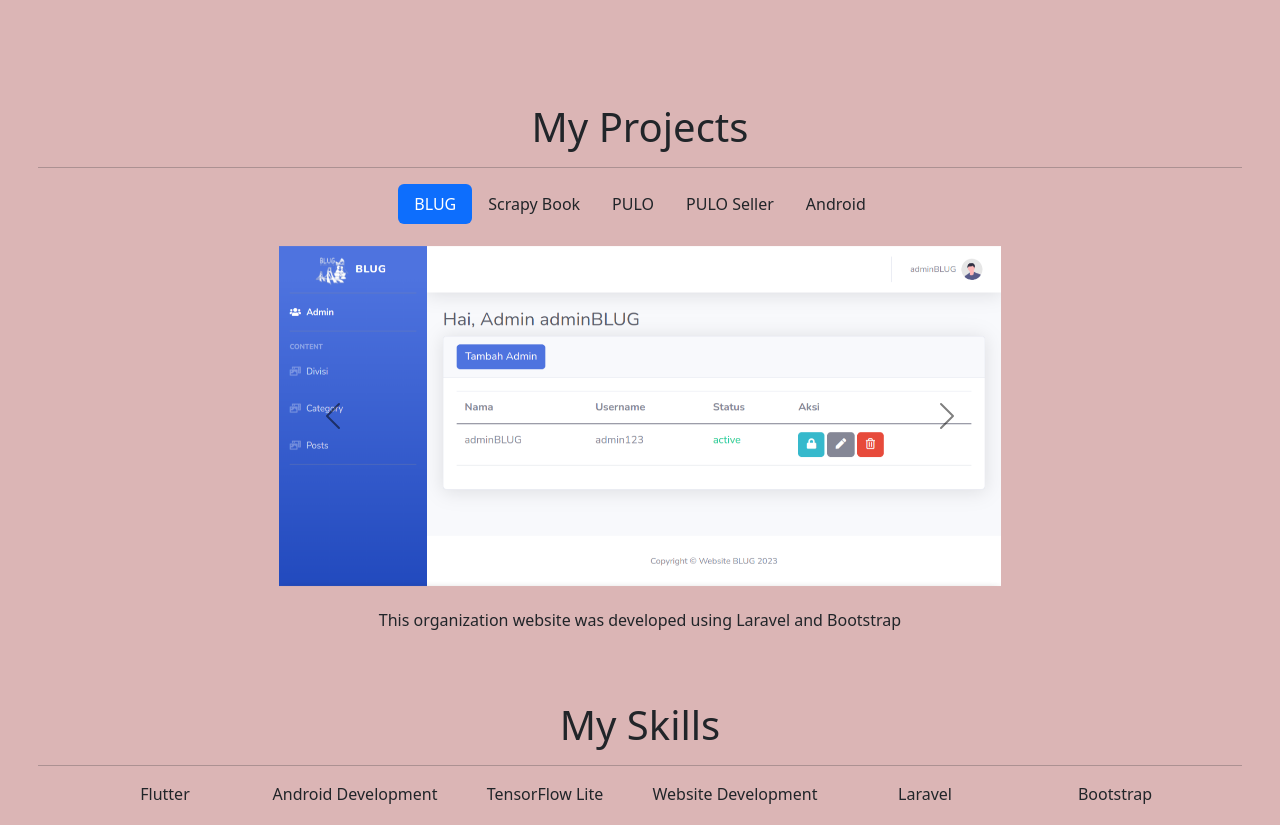
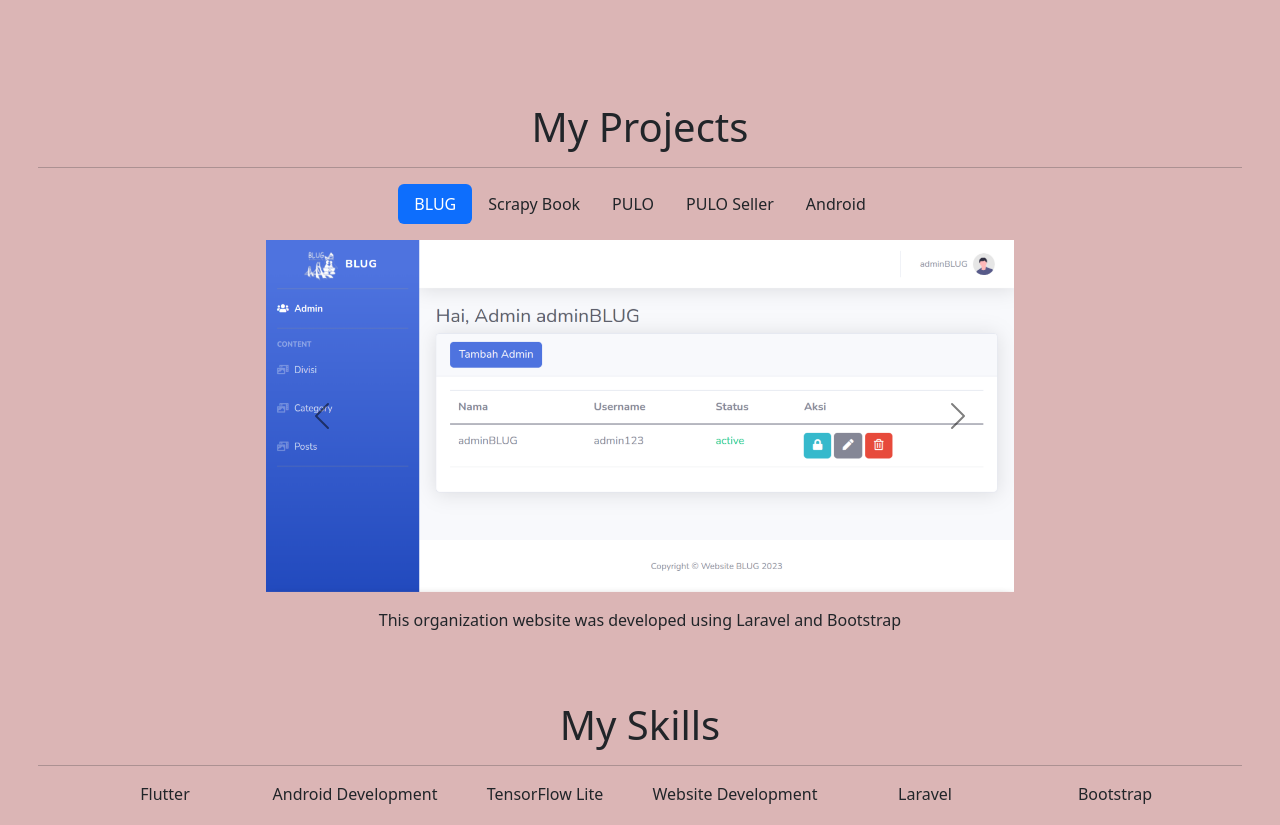
Before and after one commit to charlesbintang/charlesbintang.github.io, a PHP site: page / in a window 1280 px wide. Shown: the part 590-1415 px from the top of the page. Run offline with PHP 8.4, Linux system fonts and the light colour scheme.

Commit message:
fix: carousel size that is too small

```diff
--- a/css/style.css
+++ b/css/style.css
@@ -112,10 +112,6 @@ footer {
   justify-content: center;
 }
 
-.tab-pane {
-  width: 60%;
-}
-
 .card {
   height: 23.5rem;
   --bs-card-border-color: transparent;
```
